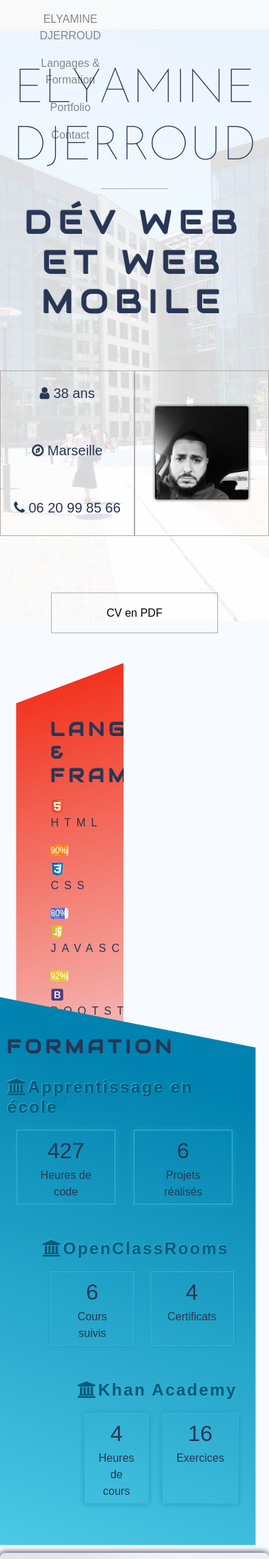
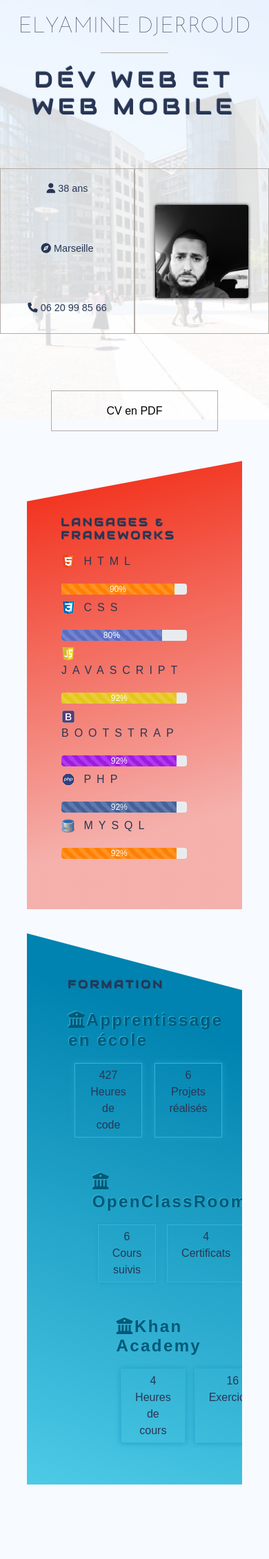
Before and after one commit to Edjerroud/Mon-CV, a PHP site: page / in a window 390 px wide; the page is wider, and only the part inside the window is pictured. Shown: the top 2260 px of that part at 69% size. Run offline with PHP 8.4, Linux system fonts and the light colour scheme; some libraries are stand-ins or nearby versions; some web fonts are replaced.

Commit message:
responsive

```diff
--- a/index.html
+++ b/index.html
@@ -8,13 +8,13 @@
     <link rel="shortcut icon" href="./media/icon.png">
     <link rel="stylesheet" href="./assets/css/bootstrap.css">
     <link rel="stylesheet" href="./assets/aos/aos.css">
-    <link rel="stylesheet" href="https://cdnjs.cloudflare.com/ajax/libs/font-awesome/4.7.0/css/font-awesome.css">
+    <link rel="stylesheet" href="https://cdnjs.cloudflare.com/ajax/libs/font-awesome/6.1.1/css/all.min.css">
     <title>Elyamine - cv</title>
 </head>
 <body>
     <header>
         <nav class="navbar navbar-expand-sm navbar-light fixed-top">
-         <div class="collapse.navbar-collapse">
+         <div class="item collapse.navbar-collapse">
             <ul class="navbar-nav">
                 <li class="nav-item">
                    <a href="#" class="nav-link ative">ELYAMINE DJERROUD</a>
@@ -357,17 +357,17 @@
         <div class="footer-icons">
             <div>
                 <a href="http://twitter.fr" class="Network">
-                    <i class="fa fa-twitter"></i>
+                    <i class="fa-brands fa-twitter fa-3x"></i>
                 </a>
             </div>
             <div>
                 <a href="http://www.linkedin.fr" class="Network">
-                    <i class="fa fa-linkedin"></i>
+                    <i class="fa-brands fa-linkedin fa-3x"></i>
                 </a>
             </div>
             <div>
                 <a href="http://www.github.com" class="Network">
-                    <i class="fa fa-github"></i>
+                    <i class="fa-brands fa-github fa-3x"></i>
                 </a>
             </div>
         </div>
--- a/style.css
+++ b/style.css
@@ -29,7 +29,10 @@ li {
 .navbar-nav {
     width: 80% !important;
     margin: 0 auto;
-   /* justify-content: space-between ; */
+   justify-content: space-between ;
+}
+.item {
+    width: 100%;
 }
 header {
     text-align: center;
@@ -336,14 +339,17 @@ footer h3 {
     font-size: 2.5em;
 }
 .footer-icons {
-    font-size: large;
     margin: 0 auto;
     display: flex;
     justify-content: space-between;
     max-width: 60%;
 }
+i {
+    size: 20px;
+}
 .network {
-    font-size: 20em;
+    width: 300px;
+    /* size: 20em; */
     border: 1px solid #B3ACA7;
     padding: 30px 45px;
     color: #726659;
@@ -415,3 +421,95 @@ footer p {
     font-size: 0.9em;
     letter-spacing: 0.5em;
 }
+
+/* ********************** MEDIA QUERIES *********************** */
+@media screen and (max-width: 900px) {
+    .infos h5, .typed {
+      font-size: 0.9em;
+    }
+    #langages {
+      margin-left: 1%;
+    }
+    #formation {
+      margin-right: 1%;
+    }
+    .network {
+      font-size: 2em;
+      padding: 10x 20px;
+    }
+  }
+  @media screen and (max-width: 770px) {
+    .navbar {
+      display: none !important;
+    }
+    .fixed-top {
+      position: unset !important;
+    }
+    h1, h2 {
+      font-size: 2em;
+    }
+    #langages {
+      width: 80%;
+      margin-left: 10%;
+    }
+    #formation {
+      margin: 210px 0 0 10%;
+      width: 80%;
+      float: none;
+      display: block;
+    }
+    .counter-value {
+      font-size: 1em;
+    }
+    .data-span {
+      font-size: .8em;
+    }
+    #parcours {
+      margin-top: -50px
+    }
+    .legende p {
+      display: none;
+    }
+    #other-skills h3, #hobbies h3, footer h3 {
+      font-size: 2em;
+    }
+    .cloud {
+      font-size: 1em;
+    }
+    .flip-box-back p {
+      padding: 10px 0px;
+    }
+    .network {
+      font-size: 1.4em;
+      padding: 14px 20px;
+    }
+    input, textarea {
+      width: 300px;
+    }
+  }
+  @media screen and (max-width: 520px) {
+    h1 {
+      padding-top: 20px;
+    }
+    h3 {
+      font-size: 1em !important;
+    }
+    #fcc, #occ {
+      padding: 50px 0 0 0;
+    }
+    .projet:nth-child(2), .projet:nth-child(3) {
+      margin-left: 0;
+    }
+    .legende {
+      opacity: 1;
+    }
+    #other-skills {
+      display: flex;
+    }
+    #hobbies {
+      margin-top: -30px;
+    }
+    .flip-box-back p {
+      font-size: 0.7em;
+    }
+  }
```
